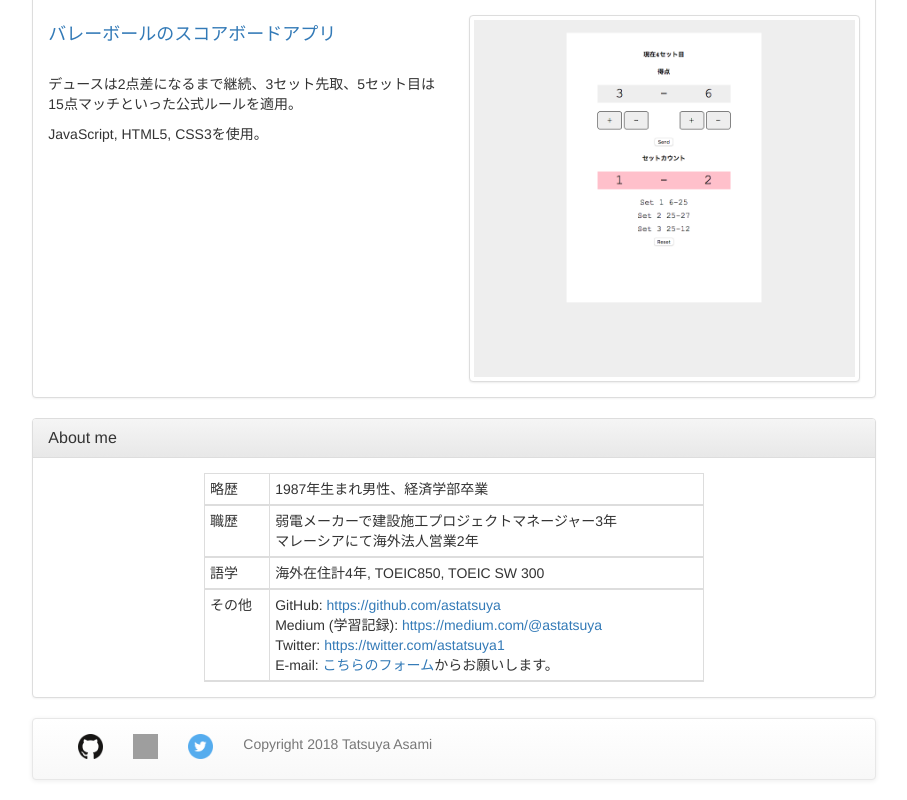
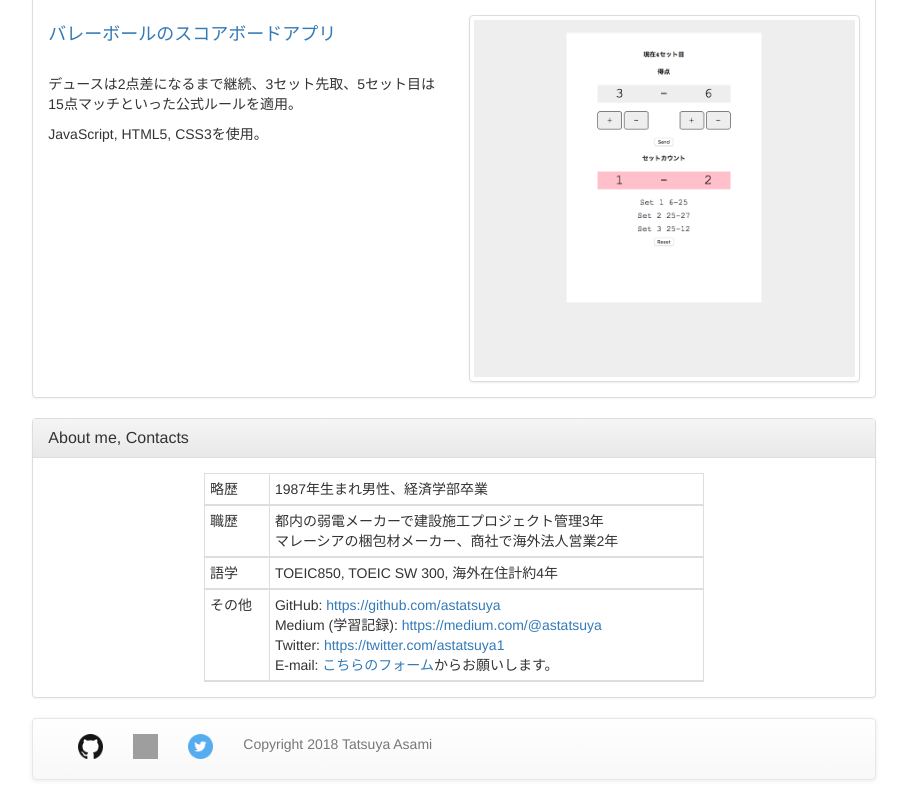
Before and after one commit to astatsuya/my-portfolio, a React (Create React App) app: page / in a window 1280 px wide. Shown: the part 1396-2196 px from the top of the page, without its empty margins (186-1093 px from the left). Built offline with nearby package versions, Linux system fonts and the light colour scheme; grey boxes are pictures that could not be loaded.

Commit message:
changed Panel.Title to About me. Changed Contacts, 職歴, その他

```diff
--- a/src/components/aboutme.js
+++ b/src/components/aboutme.js
@@ -6,7 +6,7 @@ const AboutMe = () => {
   return (
     <Panel className="Aboutme">
       <Panel.Heading>
-        <Panel.Title componentClass="h3">About me</Panel.Title>
+        <Panel.Title componentClass="h3">About me, Contacts</Panel.Title>
       </Panel.Heading>
       <Panel.Body>
         <Table striped bordered condensed hover style={tableStyle}>
@@ -18,14 +18,14 @@ const AboutMe = () => {
            <tr>
             <td>職歴</td>
             <td colSpan="2">
-              弱電メーカーで建設施工プロジェクトマネージャー3年
+              都内の弱電メーカーで建設施工プロジェクト管理3年
               <br />
-              マレーシアにて海外法人営業2年
+              マレーシアの梱包材メーカー、商社で海外法人営業2年
             </td>
            </tr>
            <tr>
             <td>語学</td>
-            <td colSpan="2">海外在住計4年, TOEIC850, TOEIC SW 300</td>
+            <td colSpan="2">TOEIC850, TOEIC SW 300, 海外在住計約4年</td>
            </tr>
            <tr>
             <td>その他</td>
```
